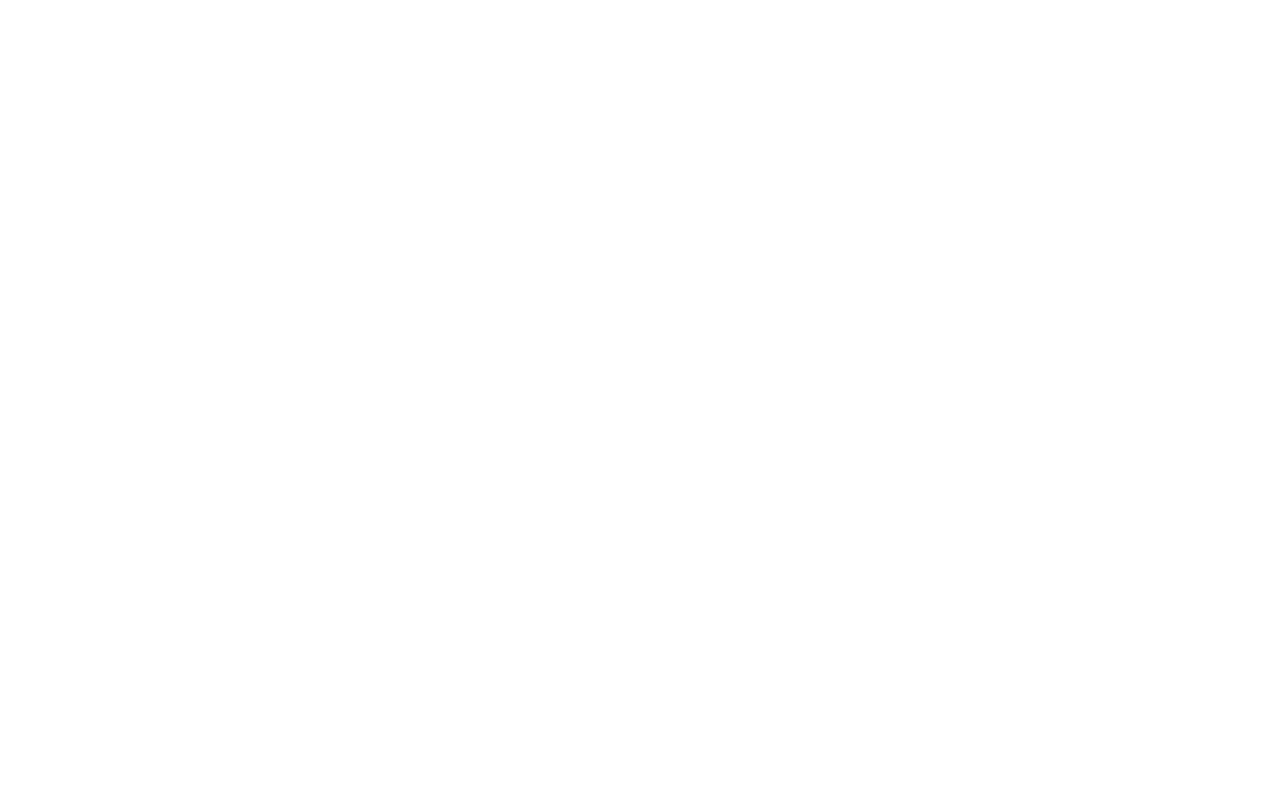
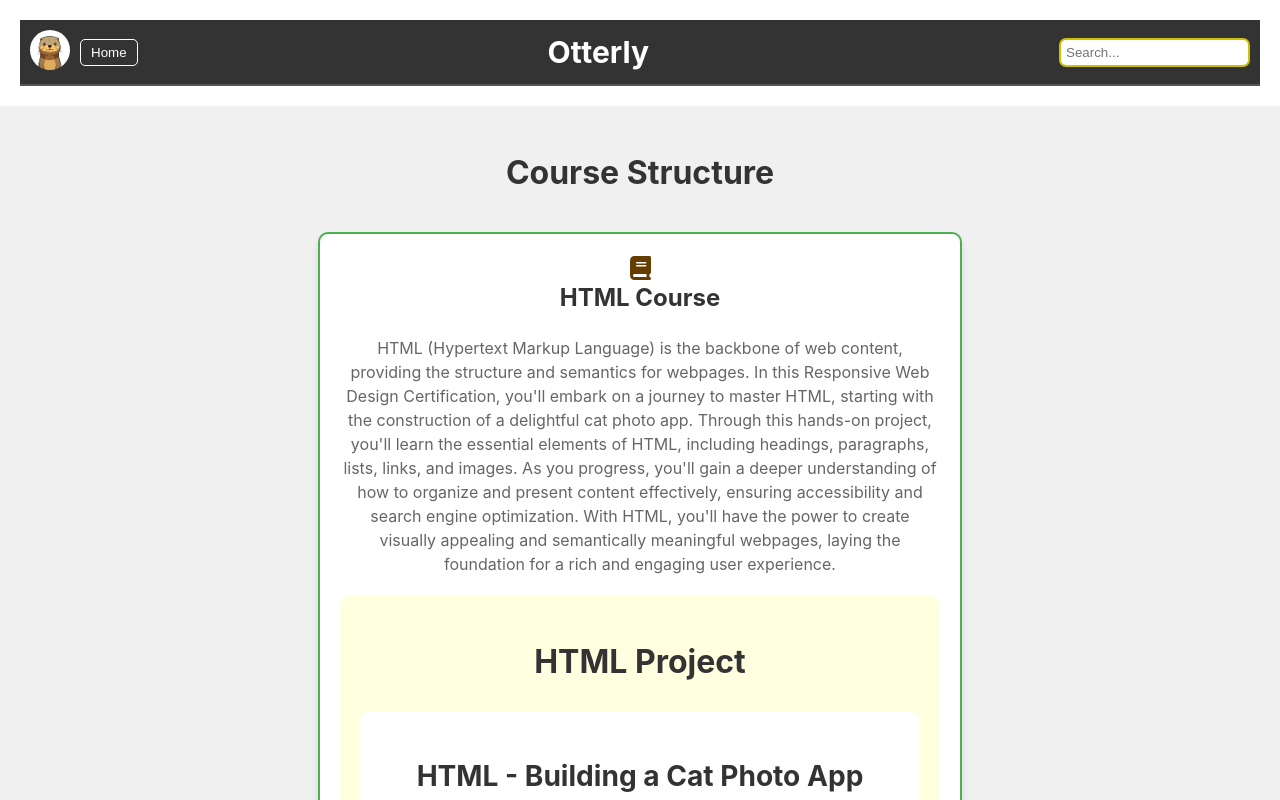
Before and after one commit to nabeelnazeer/Otterly, a React (Create React App) app: page /HTML in a window 1280 px wide. Before the commit this address had no page. Shown: the top 800 px of the page. Built offline with nearby package versions, Linux system fonts and the light colour scheme.

Commit message:
functional courses, fixed course

```diff
--- a/src/App.js
+++ b/src/App.js
@@ -11,7 +11,7 @@
 
 import LoginSignup from './components/header/LoginSignup';
 // import UtilityPage from './components/header/UtilityPage'; // Import the UtilityPage component
-import CourseStructurePage from './components/header/CourseStructurePage';
+import HTML from './components/header/HTML';
 import Overview from './components/header/Overview';
 
 
@@ -30,7 +30,7 @@
 
           <Route path="/LoginSignup" element={<LoginSignup />} />
 
-          <Route path = "/CourseStructurePage" element={<CourseStructurePage/>} />
+          <Route path = "/HTML" element={<HTML/>} />
 
         </Routes>
       </div>
--- a/src/components/header/CourseSelection.css
+++ b/src/components/header/CourseSelection.css
@@ -5,35 +5,37 @@
 }
 
 h2 {
-    font-size: 24px;
-    margin-bottom: 20px;
+  font-size: 32px;
+  margin-bottom: 30px;
+  color: #333;
 }
 
 .course-list {
   display: flex;
-    flex-direction: column;
-    align-items: center;
+  flex-wrap: wrap;
+  justify-content: center;
 }
 
 .course-item {
-    margin: 10px;
-    padding: 10px 20px;
-    font-size: 20px;
+  margin: 20px;
+  padding: 20px 30px;
+  font-size: 24px;
   border: 2px solid #4caf50;
   border-radius: 10px;
-    width: 300px;
-    border-style: double;
-    text-align: center;
-    transition: border-colour 0.3s ease;
+  width: 250px;
+  cursor: pointer;
+  background-color: #f9f9f9;
+  color: #333;
+  transition: all 0.3s ease-in-out;
 }
 
 .course-item:hover {
   transform: translateY(-5px);
-    box-shadow: 0 4px 8px rgba(0, 0, 0, 0.1);
+  box-shadow: 0 4px 8px rgba(0, 0, 0, 0.2);
 }
 
 @media (max-width: 768px) {
   .course-item {
-      width: 200%;
+    width: 80%;
   }
 }
--- a/src/components/header/CourseSelection.js
+++ b/src/components/header/CourseSelection.js
@@ -1,4 +1,5 @@
 import React from 'react';
+import { Link } from 'react-router-dom'; // Import Link from React Router
 import './CourseSelection.css'; // Import CSS file for styling
 
 const CourseSelection = () => {
@@ -9,9 +10,9 @@
       <h2>Choose a Course</h2>
       <div className="course-list">
         {courses.map((course, index) => (
-          <div key={index} className="course-item">
+          <Link key={index} to={`/${course}`} className="course-item">
             {course}
-          </div>
+          </Link>
         ))}
       </div>
     </div>
--- a/src/components/header/CourseStructurePage.js
+++ b/src/components/header/HTML.js
@@ -1,13 +1,13 @@
 import React from 'react';
 import { FontAwesomeIcon } from '@fortawesome/react-fontawesome'; // Import FontAwesomeIcon for icons
 import { faBook } from '@fortawesome/free-solid-svg-icons'; // Import the book icon
-import './CourseStructurePage.css'; // Import CSS file for styling
+import './HTML.css'; // Import CSS file for styling
 import Dashboard from './Dashboard'; // Import Dashboard component
 // import ModuleDropdown from './ModuleDropdown';
 import CourseTable from './CourseTable';
 import CopyrightComponent from './CopyrightComponent';
 
-const CourseStructurePage = () => {
+const HTML = () => {
   return (
     <div>
       <Dashboard /> {/* Include the Dashboard component */}
@@ -33,4 +33,4 @@
   );
 };
 
-export default CourseStructurePage;
+export default HTML;
```
Also changed, not shown: src/components/header/HTML.css (renamed from src/components/header/CourseStructurePage.css). Lines whose indentation alone changed are shown as unchanged.
